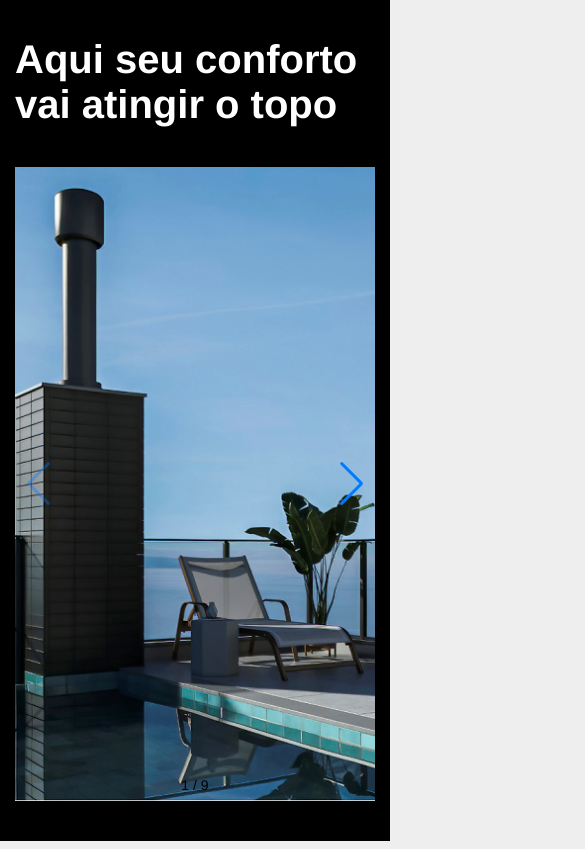
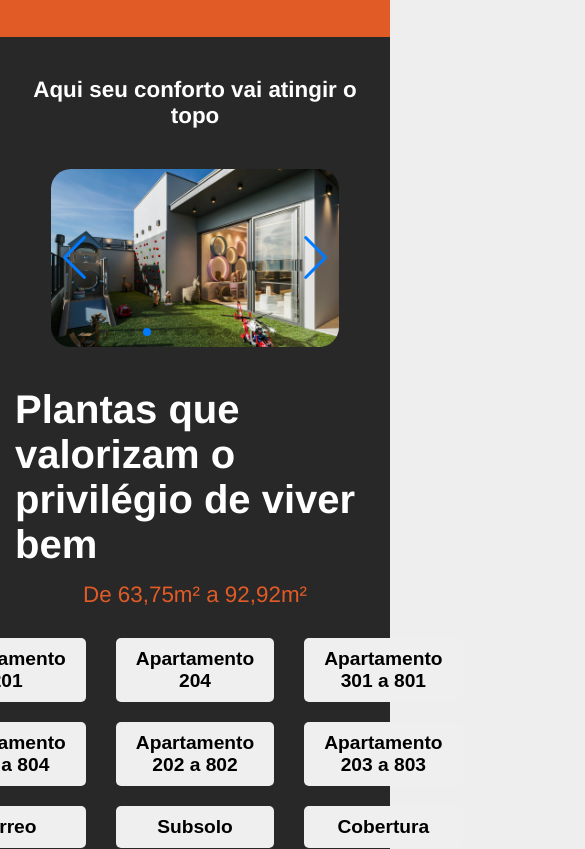
Before and after one commit to ana-nogueira/kzueImoveis, a plain HTML site: page index.html in a window 390 px wide. Shown: the part 3927-4776 px from the top of the page, 585 px wide, since content can reach past the window. Drawn offline with nearby package versions, Linux system fonts and the light colour scheme.

Commit message:
Implementação das plantas

```diff
--- a/css/condo.css
+++ b/css/condo.css
@@ -7,6 +7,7 @@
   align-items: center;
   gap: 30px;
   margin: 0 78px;
+  padding-bottom: 40px;
 
 }
 
--- a/css/global.css
+++ b/css/global.css
@@ -14,6 +14,9 @@ body {
   padding: 0px 15px;
 }
 
+
+
+
 a {
   text-decoration: none;
   color: inherit;
@@ -25,10 +28,16 @@ h3,
 h4,
 p,
 span,
-ul {
+ul,
+li {
   margin: 0;
   padding: 0;
 }
+
+li {
+  list-style: none;
+}
+
 
 .btn {
   padding: 10px 24px;
--- /dev/null
+++ b/css/plantas.css
@@ -0,0 +1,57 @@
+.plantas-bg {
+    background-color: #282828;
+}
+
+.plantas-content {
+    display: flex;
+    flex-direction: column;
+    justify-content: center;
+    align-items: center;
+    gap: 30px;
+}
+
+
+.plantas-title {
+    display: flex;
+    flex-direction: column;
+    gap: 15px;
+}
+
+.plantas-title h2 {
+    font-size: 2.5rem;
+    color: #fff;
+}
+
+.plantas-title span {
+    color: #e15b27;
+    text-align: center;
+    font-size: 1.4rem;
+}
+
+
+.plantas-items {
+    display: grid;
+    grid-template-columns: repeat(3,1fr);
+    gap: 20px 30px;
+
+}
+
+.plantas-tab {
+    display: flex;
+    justify-content: center;
+    border: none;
+    border-radius: 5px;
+    cursor: pointer;
+    padding: 10px 20px;
+    transition: .3s;
+}
+
+.plantas-tab:hover {
+    background-color: #e15b27;
+
+}
+
+.plantas-tab span {
+font-size: 1.2rem;
+font-weight: bold;
+}
--- a/css/swiper.css
+++ b/css/swiper.css
@@ -1,6 +1,4 @@
-
-
-        html,
+    html,
     body {
       position: relative;
       height: 100%;
@@ -15,28 +13,10 @@
       padding: 0;
     }
 
-
-    .images-carroussel-title h2 {
-        font-size: 2.5rem;
-        color: #fff;
-    }
-
-    .images-carroussel-bg {
-        background-color: #000;
-    }
-
-    .images-carroussel {
-        padding: 40px  0;
-        height: 100vh;
-        display: flex;
-        flex-direction: column;
-        gap: 40px;
-        align-items: center;
-    }
-
     .swiper {
-      width: 100%;
+      width: 80%;
       height: 100%;
+      border-radius: 20px;
     }
 
     .swiper-slide {
@@ -53,4 +33,43 @@
       width: 100%;
       height: 100%;
       object-fit: cover;
+
     }
+
+    .images-carroussel-title h2 {
+        font-size: 2.5rem;
+        color: #fff;
+        text-align: center;
+    }
+
+    .images-carroussel-bg {
+        background-color: #282828;
+    }
+
+    .images-carroussel {
+        padding: 40px  0;
+        height: 100vh;
+        display: flex;
+        flex-direction: column;
+        gap: 40px;
+        align-items: center;
+    }
+
+
+
+    @media (max-width: 760px) {
+      .images-carroussel {
+        height: 450px;
+      }
+      .images-carroussel-title h2 {
+        font-size: 1.875rem;
+      }
+    }
+@media (max-width: 460px)  {
+        .images-carroussel-title h2 {
+        font-size: 1.4rem;
+      }
+            .images-carroussel {
+        height: 350px;
+      }
+}
--- a/index.html
+++ b/index.html
@@ -16,10 +16,7 @@
       crossorigin="anonymous"
       referrerpolicy="no-referrer"
     />
-    <link
-      rel="stylesheet"
-      href="https://cdn.jsdelivr.net/npm/swiper@11/swiper-bundle.min.css"
-    />
+ <link rel="stylesheet" href="https://cdn.jsdelivr.net/npm/swiper@11/swiper-bundle.min.css" />
     <link rel="stylesheet" href="style.css" />
     <title>Open View Floripa</title>
   </head>
@@ -388,7 +385,6 @@
       <div class="container">
         <div class="images-carroussel">
           <div class="images-carroussel-title">
-
             <h2>Aqui seu <span>conforto</span> vai atingir o topo</h2>
           </div>
           <div class="swiper mySwiper">
@@ -429,12 +425,47 @@
       </div>
     </section>
 
+
+    <section class="plantas-bg">
+      <div class="container">
+        <div class="plantas-content">
+          <div class="plantas-title">
+            <h2>
+              Plantas que valorizam o privilégio de viver bem
+            </h2>
+              <span>De 63,75m² a 92,92m²</span>
+          </div>
+            <div class="plantas-items">
+              <button class="plantas-tab" data-planta="apto-201"><span>Apartamento 201</span></button>
+              <button class="plantas-tab" data-planta="apto-204"><span>Apartamento 204</span></button>
+              <button class="plantas-tab" data-planta="apto-301-a-801"><span>Apartamento 301 a 801</span></button>
+              <button class="plantas-tab" data-planta="apto-304-a-804"><span>Apartamento 304 a 804</span></button>
+              <button class="plantas-tab" data-planta="apto-202-a-802"><span>Apartamento 202 a 802</span></button>
+              <button class="plantas-tab" data-planta="apto-203-a-803"><span>Apartamento 203 a 803</span></button>
+              <button class="plantas-tab" data-planta="terreo"><span>Térreo</span></button>
+              <button class="plantas-tab" data-planta="subsolo"><span>Subsolo</span></button>
+              <button class="plantas-tab" data-planta="cobertura"><span>Cobertura</span></button>
+            </div>
+          <div class="plantas-img">
+            <img src="./assets/img/plantas/apto-201.png">
+          </div>
+        </div>
+      </div>
+
+    </section>
+
  <script src="https://cdn.jsdelivr.net/npm/swiper@11/swiper-bundle.min.js"></script>
      <script>
     var swiper = new Swiper(".mySwiper", {
+      spaceBetween: 30,
+      centeredSlides: true,
+      autoplay: {
+        delay: 3000,
+        disableOnInteraction: false,
+      },
       pagination: {
         el: ".swiper-pagination",
-          type: "fraction",
+        clickable: true,
       },
       navigation: {
         nextEl: ".swiper-button-next",
--- a/style.css
+++ b/style.css
@@ -3,3 +3,4 @@
 @import "./css/location.css";
 @import "./css/condo.css";
 @import './css/swiper.css';
+@import './css/plantas.css';
```
Also changed, not shown: assets/img/plantas/apto-201.png (added), assets/img/plantas/apto-202-a-802.png (added), assets/img/plantas/apto-203-a-803.png (added), assets/img/plantas/apto-204.png (added), assets/img/plantas/apto-301-a-801.png (added), assets/img/plantas/apto-304-a-804.png (added), assets/img/plantas/cobertura.png (added), assets/img/plantas/subsolo.png (added), assets/img/plantas/terreo.png (added). Lines whose indentation alone changed are shown as unchanged.
